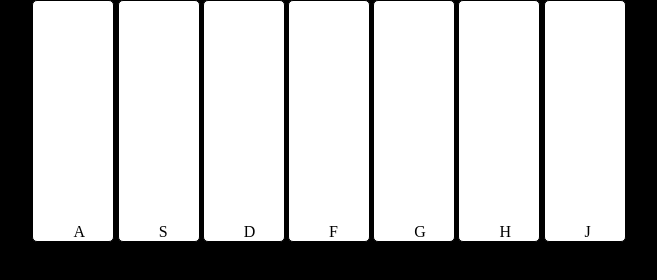
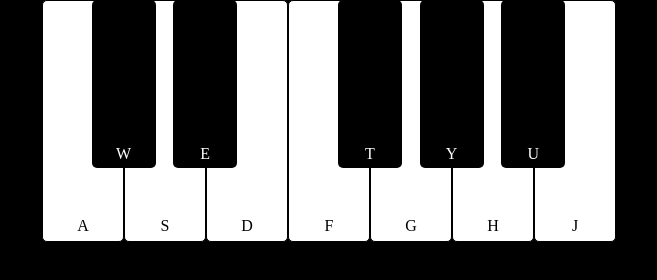
Before and after one commit to yongchengzhu/pure-js-apps, a plain HTML site: page apps/seven-keys-piano/index.html in a window 1280 px wide. Shown: the whole page, without its empty margins (311-968 px from the left). Drawn offline with Linux system fonts and the light colour scheme.

Commit message:
Added sharp keys. Still need to add audios and clean up codes.

```diff
--- a/apps/seven-keys-piano/index.html
+++ b/apps/seven-keys-piano/index.html
@@ -8,13 +8,20 @@
   <body>
 
     <div class="keys-container">
+      <div class="temp-container">
         <div id="keyA" class="key"><span class="letter">A</span></div>
+        <div id="keyW" class="key-sharp"><span class="letter">W</span></div>
         <div id="keyS" class="key"><span class="letter">S</span></div>
+        <div id="keyE" class="key-sharp"><span class="letter">E</span></div>
         <div id="keyD" class="key"><span class="letter">D</span></div>
         <div id="keyF" class="key"><span class="letter">F</span></div>
+        <div id="keyT" class="key-sharp"><span class="letter">T</span></div>
         <div id="keyG" class="key"><span class="letter">G</span></div>
+        <div id="keyY" class="key-sharp"><span class="letter">Y</span></div>
         <div id="keyH" class="key"><span class="letter">H</span></div>
+        <div id="keyU" class="key-sharp"><span class="letter">U</span></div>
         <div id="keyJ" class="key"><span class="letter">J</span></div>
+      </div>
     </div>
 
     <p id="log"></p>
--- a/apps/seven-keys-piano/style.css
+++ b/apps/seven-keys-piano/style.css
@@ -8,11 +8,19 @@ body {
   flex-direction: row;
   justify-content: center;
   text-align: center;
+  position: relative;
+}
+
+.temp-container {
+  display: flex;
+  position: relative;
+  flex-wrap: nowrap;
 }
 
 .key {
-  margin: 0 0.1rem;
+  margin: 0;
   position: relative;
+  vertical-align: top;
   border: 1px solid black;
   width: 5rem;
   height: 15rem;
@@ -24,15 +32,40 @@ body {
 
 .key-sharp {
   position: absolute;
-  background-color: pink;
-  width: 50px;
-  height: 50px;
+  padding: 0.5rem 0;
+  background-color: black;
+  color: white;
+  width: 4rem;
+  height: 9.5rem;
   z-index: 100;
+  left: 0;
+  top: 0;
+  border-radius: 5px;
+}
+
+#keyW {
+  margin-left: 3.1rem;
+}
+
+#keyE {
+  margin-left: 8.2rem;
+}
+
+#keyT {
+  margin-left: 18.5rem;
+}
+
+#keyY {
+  margin-left: 23.6rem;
+}
+
+#keyU {
+  margin-left: 28.7rem;
 }
 
 span.letter {
-  position: absolute;
-  bottom: 0%;
+  position: relative;
+  top: 90%;
 }
 
 .pressed {
```
Lines whose indentation alone changed are shown as unchanged.
